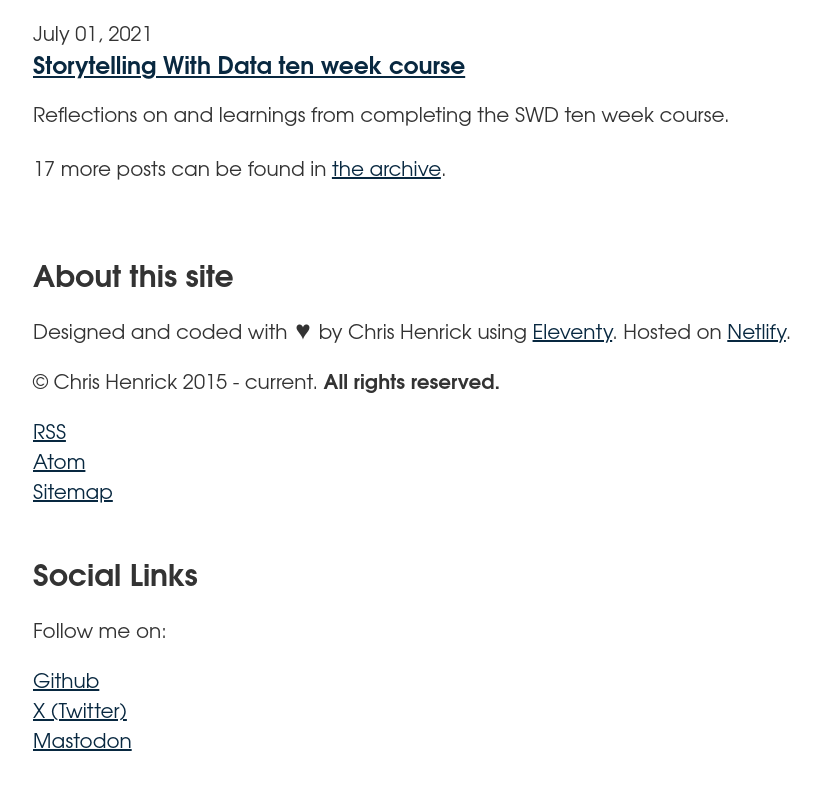
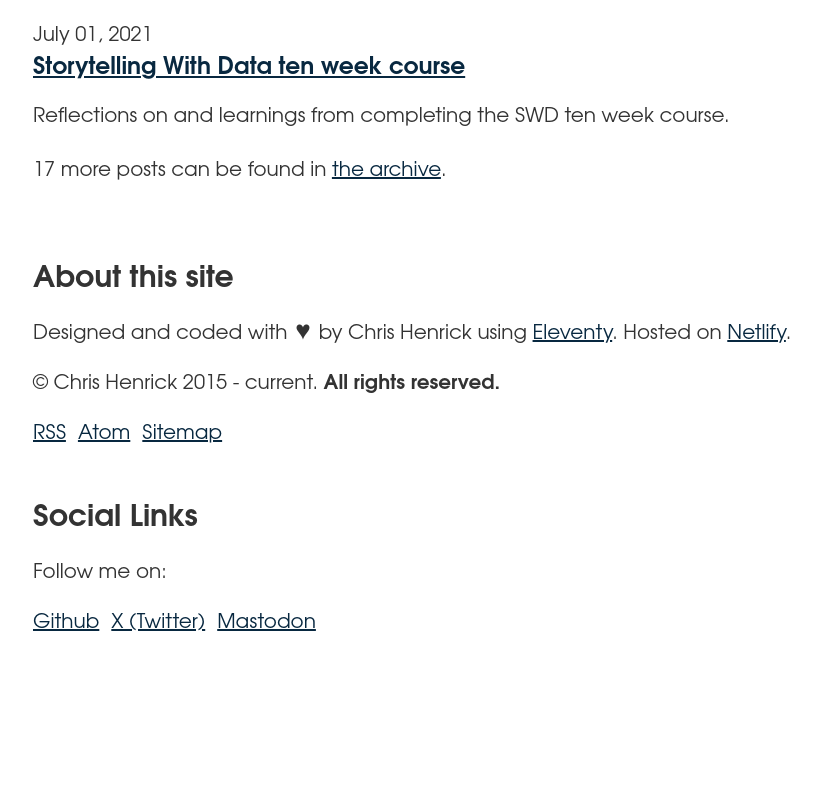
Before and after one commit to clhenrick/clhenrick.io, an Eleventy site: page content/index.njk in a window 1280 px wide. Shown: the part 1194-1984 px from the top of the page, without its empty margins (151-972 px from the left). After the commit the page ends 1904 px from the top, so only its background shows below. Built offline with nearby package versions, Linux system fonts and the light colour scheme; Eleventy itself is replaced by a stand-in of ours; files that its build step writes are made by us from their sources.

Commit message:
added reusable inline list css styles

```diff
--- a/public/css/main.css
+++ b/public/css/main.css
@@ -142,3 +142,10 @@ dl > div {
   gap: 1rem;
   line-height: 1.75;
 }
+
+ul.inline,
+ol.inline {
+  display: flex;
+  align-items: baseline;
+  gap: var(--gap, 0.75rem);
+}
```
